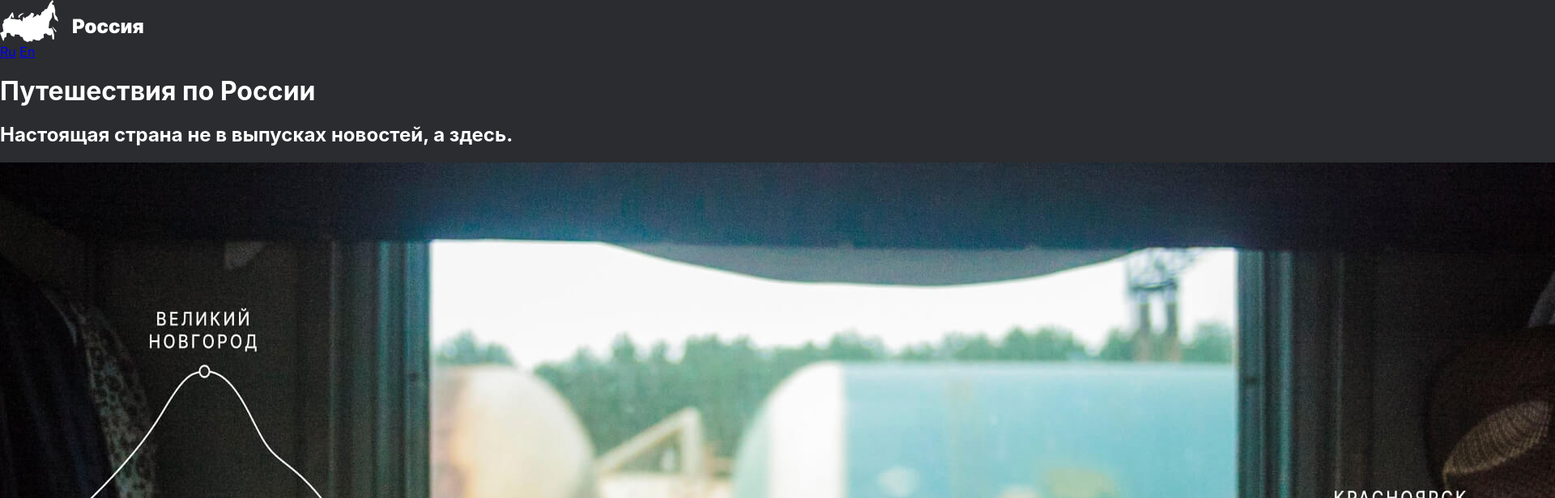
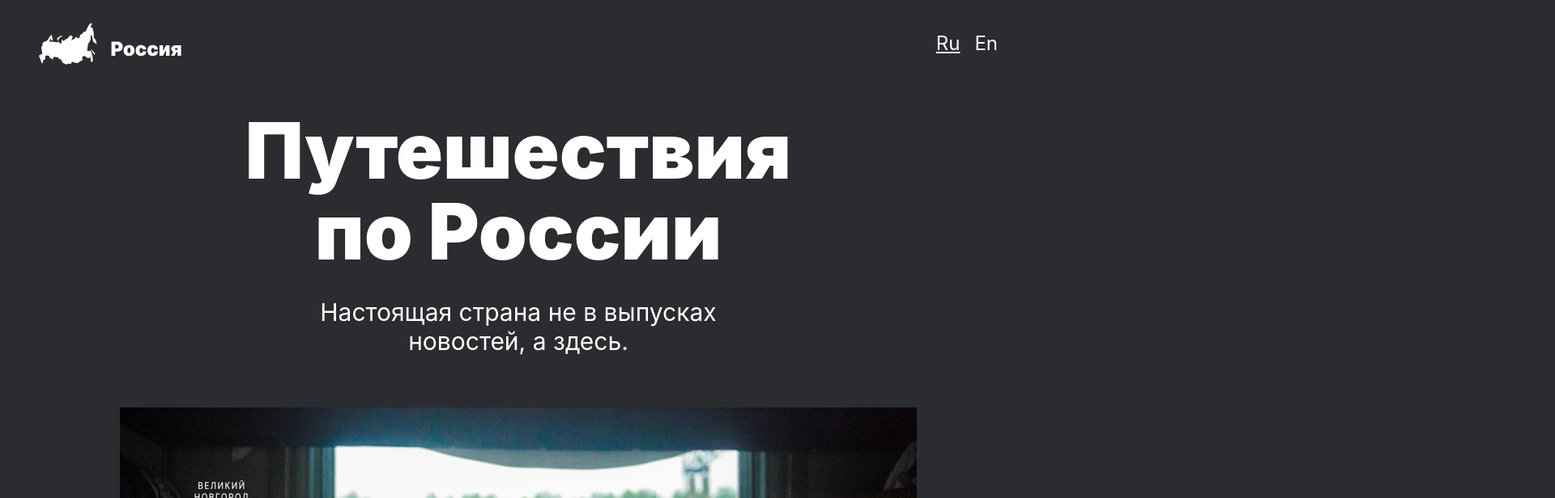
Before and after one commit to ChocolateLoli/russian-travel-bootcamp, a plain HTML site: page index.html in a window 1280 px wide. Shown: the top 616 px of the page at 81% size, 1920 px wide, since content can reach past the window. Drawn offline with Linux system fonts and the light colour scheme; files whose address does not match are found by name.

Commit message:
Закончила

```diff
--- /dev/null
+++ b/blocks/footer/__copyright/footer__copyright.css
@@ -0,0 +1,19 @@
+.footer__copyright {
+  margin: 0;
+  padding: 0;
+  text-align: right;
+  font-size: 14px;
+  font-style: normal;
+  font-weight: 400;
+  line-height: 16px;
+}
+
+
+
+@media screen and (max-width: 680px) {
+  .footer__copyright {
+    margin-bottom: 24px;
+    text-align: left;
+    line-height: 14px; /* 100% */
+  }
+}
--- /dev/null
+++ b/blocks/footer/__link/footer__link.css
@@ -0,0 +1,15 @@
+.footer__link {
+  margin-right: 18px;
+  font-size: 16px;
+  font-style: normal;
+  font-weight: 400;
+  line-height: 18px;
+}
+
+
+@media screen and (max-width: 680px) {
+  .footer__link {
+    font-size: 24px;
+    line-height: 24px; /* 100% */
+  }
+}
--- /dev/null
+++ b/blocks/footer/__list_place_footer/footer__list_place_footer.css
@@ -0,0 +1,3 @@
+.footer__list_place_footer {
+  text-align: start;
+}
--- /dev/null
+++ b/blocks/footer/footer.css
@@ -0,0 +1,25 @@
+.footer {
+  width: calc(100vw - 96px);
+  min-height: 66px;
+  margin: 0 auto;
+  padding: 0;
+  display: flex;
+  justify-content: space-between;
+  align-items: center;
+}
+
+@media screen and (max-width: 768px) {
+  .footer {
+    width: calc(100vw - 48px);
+  }
+}
+
+@media screen and (max-width: 680px) {
+  .footer {
+    width: calc(100vw - 16px);
+    margin-left: 16px;
+    flex-direction: column;
+    justify-content: flex-start;
+    align-items: flex-start;
+  }
+}
--- /dev/null
+++ b/blocks/list/_place_footer/list_place_footer.css
@@ -0,0 +1,15 @@
+.list_place_footer {
+  display: inline;
+}
+
+@media screen and (max-width: 680px) {
+  .list_place_footer {
+    display: block;
+    margin: 0 0 32px 0;
+    padding: 0;
+  }
+
+  .list_place_footer:last-of-type {
+    margin-bottom: 48px;
+  }
+}
--- /dev/null
+++ b/blocks/place/__img/places__img.css
@@ -0,0 +1,4 @@
+.places__img {
+  width: 100%;
+  object-fit: contain;
+}
--- /dev/null
+++ b/blocks/place/__link/places__link.css
@@ -0,0 +1,7 @@
+.places__link {
+  font-size: 18px;
+  font-style: normal;
+  font-weight: 400;
+  line-height: 22px;
+  text-decoration-line: underline;
+}
--- /dev/null
+++ b/blocks/place/__paragraph/places__paragraph.css
@@ -0,0 +1,15 @@
+.places__paragraph {
+  margin: 0 auto 26px 0;
+  padding: 0;
+  font-size: 18px;
+  font-style: normal;
+  font-weight: 400;
+  line-height: 163%;
+}
+
+@media screen and (max-width: 768px) {
+  .places__paragraph {
+    margin: 0 auto 25px 0;
+    font-size: 16px;
+  }
+}
--- /dev/null
+++ b/blocks/place/__title/places__title .css
@@ -0,0 +1,22 @@
+.places__title {
+  margin: 0;
+  padding: 0;
+  font-size: 72px;
+  font-style: normal;
+  font-weight: 900;
+  line-height: 76px;
+}
+
+@media screen and (max-width: 840px) {
+  .places__title {
+    font-size: 42px;
+    line-height: 46px;
+  }
+}
+
+@media screen and (max-width: 400px) {
+  .places__title {
+    font-size: 32px;
+    line-height: 35px;
+  }
+}
--- /dev/null
+++ b/blocks/place/__url/places__url.css
@@ -0,0 +1,10 @@
+.places__url {
+  margin: 0 auto 12px 0;
+  padding: 0;
+  color: #AAA;
+  font-size: 12px;
+  font-style: normal;
+  font-weight: 400;
+  line-height: 12px;
+  letter-spacing: 2px;
+}
--- /dev/null
+++ b/blocks/place/__website/places__website.css
@@ -0,0 +1,5 @@
+.places__website {
+  display: flex;
+  flex-direction: column;
+  justify-content: end;
+}
--- /dev/null
+++ b/blocks/place/place.css
@@ -0,0 +1,33 @@
+.place {
+  display: grid;
+  grid-template-columns: 460px auto;
+  gap: 48px 40px;
+  margin-bottom: 80px;
+}
+
+.place:last-of-type {
+  margin-bottom: 0;
+}
+
+@media screen and (max-width: 1024px) {
+  .place {
+    grid-template-columns: 440px auto;
+    gap: 48px 32px;
+  }
+}
+
+@media screen and (max-width: 830px) {
+  .place {
+    grid-template-columns: 340px auto;
+    gap: 48px 28px;
+    margin-bottom: 73px;
+  }
+}
+
+@media screen and (max-width: 680px) {
+  .place {
+    grid-template-columns: 100%;
+    gap: 32px;
+    margin-bottom: 50px;
+  }
+}
--- a/index.html
+++ b/index.html
@@ -4,7 +4,6 @@
     <meta charset="UTF-8">
     <meta name="viewport" content="width=device-width, initial-scale=1.0">
     <link rel="stylesheet" href="./pages/index.css">
-    <link rel="stylesheet" href="./style.css">
     <title>Russian travel</title>
 </head>
 <body class="page">
--- a/pages/index.css
+++ b/pages/index.css
@@ -4,65 +4,66 @@
 
 
 @import url('../blocks/page/page.css');
-@import url('');
+@import url('../blocks/link/link.css');
+@import url('../blocks/list/list.css');
+@import url('../blocks/list/__digit-span/list__digit-span.css');
+@import url('../blocks/list/__item/list__item.css');
+@import url('../blocks/list/_place_footer/list_place_footer.css');
+@import url('../blocks/content-section/content-section.css');
+@import url('../blocks/content-section/__places/content-section__places.css');
 
 /* header */
 
-@import url('');
-@import url('');
-@import url('');
-@import url('');
-@import url('');
-@import url('');
+@import url('../blocks/header/header.css');
+@import url('../blocks/header/__conteiner/header__conteiner.css');
+@import url('../blocks/header/__lang-link/header__lang-link.css');
+@import url('../blocks/header/__logo/header__logo.css');
 
 /* lead */
 
-@import url('');
-@import url('');
-@import url('');
-@import url('');
-@import url('');
-@import url('');
+@import url('../blocks/lead/lead__text-block.css');
+@import url('../blocks/lead/__title/lead__title.css');
+@import url('../blocks/lead/__subtitle/lead__subtitle.css');
+@import url('../blocks/lead/__img/lead__img.css');
+@import url('../blocks/lead/__caption/lead__caption.css');
 
 /* intro */
 
-@import url('');
-@import url('');
-@import url('');
+@import url('../blocks/intro/intro.css');
+@import url('../blocks/intro/__title/intro__title.css');
+@import url('../blocks/intro/__text/intro__text.css');
 
 
 
 /* photo-grid */
 
 
-@import url('');
-@import url('');
-@import url('');
+@import url('../blocks/photo-grid/photo-grid.css');
+@import url('../blocks/photo-grid/__img/photo-grid__img.css');
 
 
 /* places */
 
-@import url('');
-@import url('');
-@import url('');
-@import url('');
-@import url('');
-@import url('');
+@import url('../blocks/place/place.css');
+@import url('../blocks/place/__title/places__title\ .css');
+@import url('../blocks/place/__img/places__img.css');
+@import url('../blocks/place/__link/places__link.css');
+@import url('../blocks/place/__url/places__url.css');
+@import url('../blocks/place/__website/places__website.css');
+@import url('../blocks/place/__paragraph/places__paragraph.css');
 
 
 
 /* cover */
 
-@import url('');
-@import url('');
-@import url('');
+@import url('../blocks/cover/cover.css');
+@import url('../blocks/cover/__title/cover__title.css');
+@import url('../blocks/cover/__subtitle/cover__subtitle.css');
 
 
 /* footer */
 
-@import url('');
-@import url('');
-@import url('');
-@import url('');
-@import url('');
-@import url('');
+@import url('../blocks/footer/footer.css');
+@import url('../blocks/footer/__link/footer__link.css');
+@import url('../blocks/footer/__list_place_footer/footer__list_place_footer.css');
+@import url('../blocks/footer/__copyright/footer__copyright.css');
--- a/style.css
+++ /dev/null
@@ -1,217 +0,0 @@
-
-
-
-
-
-
-
-
-/*-----*/
-
-
-
-
-
-
-
-
-/*-----*/
-
-
-
-
-.place {
-  display: grid;
-  grid-template-columns: 460px auto;
-  gap: 48px 40px;
-  margin-bottom: 80px;
-}
-
-.place:last-of-type {
-  margin-bottom: 0;
-}
-
-@media screen and (max-width: 1024px) {
-  .place {
-    grid-template-columns: 440px auto;
-    gap: 48px 32px;
-  }
-}
-
-@media screen and (max-width: 830px) {
-  .place {
-    grid-template-columns: 340px auto;
-    gap: 48px 28px;
-    margin-bottom: 73px;
-  }
-}
-
-@media screen and (max-width: 680px) {
-  .place {
-    grid-template-columns: 100%;
-    gap: 32px;
-    margin-bottom: 50px;
-  }
-}
-
-.places__title {
-  margin: 0;
-  padding: 0;
-  font-size: 72px;
-  font-style: normal;
-  font-weight: 900;
-  line-height: 76px;
-}
-
-@media screen and (max-width: 840px) {
-  .places__title {
-    font-size: 42px;
-    line-height: 46px;
-  }
-}
-
-@media screen and (max-width: 400px) {
-  .places__title {
-    font-size: 32px;
-    line-height: 35px;
-  }
-}
-
-.places__website {
-  display: flex;
-  flex-direction: column;
-  justify-content: end;
-}
-
-
-.places__url {
-  margin: 0 auto 12px 0;
-  padding: 0;
-  color: #AAA;
-  font-size: 12px;
-  font-style: normal;
-  font-weight: 400;
-  line-height: 12px;
-  letter-spacing: 2px;
-}
-
-.places__link {
-  font-size: 18px;
-  font-style: normal;
-  font-weight: 400;
-  line-height: 22px;
-  text-decoration-line: underline;
-}
-
-.places__img {
-  width: 100%;
-  object-fit: contain;
-}
-
-.places__paragraph {
-  margin: 0 auto 26px 0;
-  padding: 0;
-  font-size: 18px;
-  font-style: normal;
-  font-weight: 400;
-  line-height: 163%;
-}
-
-@media screen and (max-width: 768px) {
-  .places__paragraph {
-    margin: 0 auto 25px 0;
-    font-size: 16px;
-  }
-}
-
-
-
-
-
-
-
-
-
-.footer {
-  width: calc(100vw - 96px);
-  min-height: 66px;
-  margin: 0 auto;
-  padding: 0;
-  display: flex;
-  justify-content: space-between;
-  align-items: center;
-}
-
-@media screen and (max-width: 768px) {
-  .footer {
-    width: calc(100vw - 48px);
-  }
-}
-
-@media screen and (max-width: 680px) {
-  .footer {
-    width: calc(100vw - 16px);
-    margin-left: 16px;
-    flex-direction: column;
-    justify-content: flex-start;
-    align-items: flex-start;
-  }
-}
-
-
-.list_place_footer {
-  display: inline;
-}
-
-.footer__list_place_footer {
-  text-align: start;
-}
-
-@media screen and (max-width: 680px) {
-  .list_place_footer {
-    display: block;
-    margin: 0 0 32px 0;
-    padding: 0;
-  }
-
-  .list_place_footer:last-of-type {
-    margin-bottom: 48px;
-  }
-}
-
-
-.footer__link {
-  margin-right: 18px;
-  font-size: 16px;
-  font-style: normal;
-  font-weight: 400;
-  line-height: 18px;
-}
-
-
-@media screen and (max-width: 680px) {
-  .footer__link {
-    font-size: 24px;
-    line-height: 24px; /* 100% */
-  }
-}
-
-.footer__copyright {
-  margin: 0;
-  padding: 0;
-  text-align: right;
-  font-size: 14px;
-  font-style: normal;
-  font-weight: 400;
-  line-height: 16px;
-}
-
-
-
-@media screen and (max-width: 680px) {
-  .footer__copyright {
-    margin-bottom: 24px;
-    text-align: left;
-    line-height: 14px; /* 100% */
-  }
-}
```
